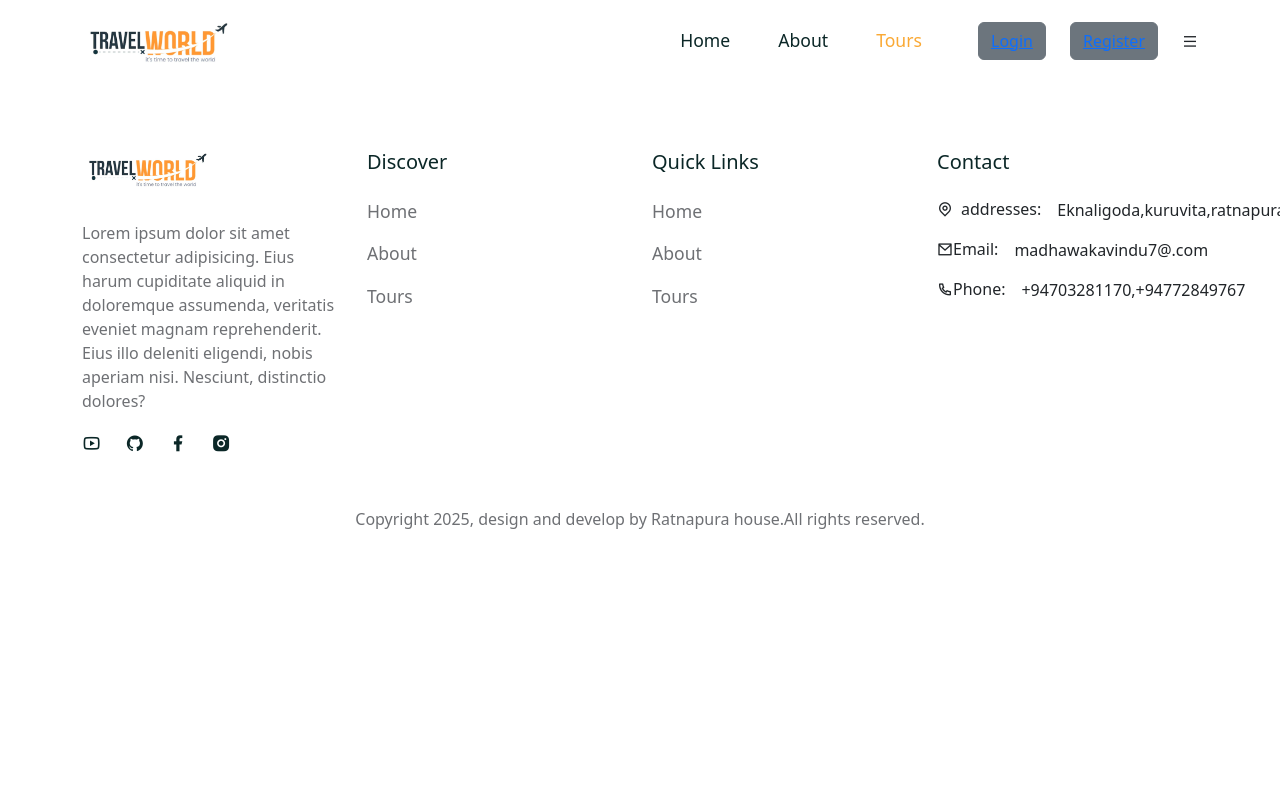
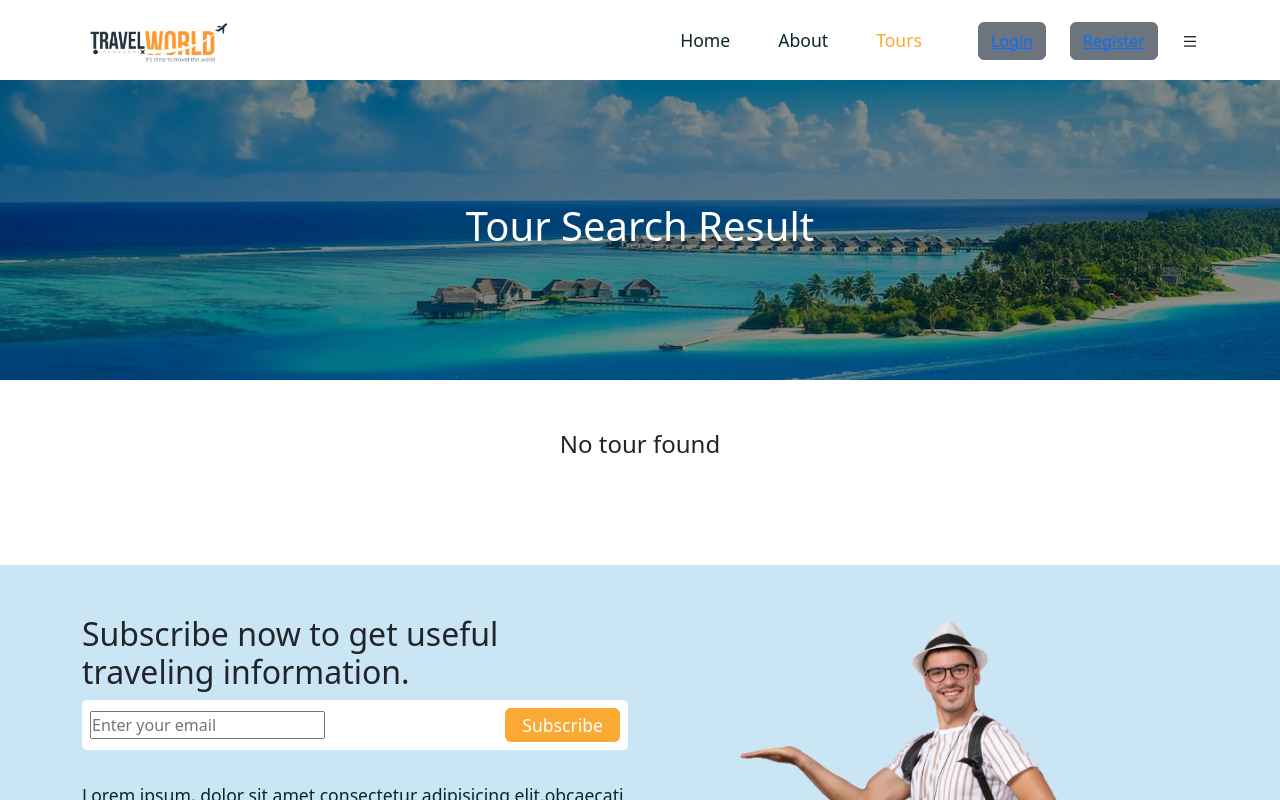
Before and after one commit to Chanuka999/Tours_and_Travels_Booking_Webiste, a React (Create React App) app in the folder tour-management/frontend/: page /tours/search in a window 1280 px wide. Shown: the top 800 px of the page. Built offline with nearby package versions, Linux system fonts and the light colour scheme; a web font is replaced by a local one.

Commit message:
feat: implement SearchResultList component with data handling and rendering

```diff
--- a/tour-management/frontend/src/Pages/SearchResultList.jsx
+++ b/tour-management/frontend/src/Pages/SearchResultList.jsx
@@ -1,7 +1,42 @@
-import React from "react";
+import React , {useState} from "react";
+
+import CommonSection from "./../Shared/CommonSection";
+import { Container, Row,Col  } from "reactstrap";
+
+import { useLocation } from "react-router-dom";
+import TourCard from './../Shared/TourCard';
+
+import Newsletter from './../Shared/Newsletter';
 
 const SearchResultList = () => {
-  return <div></div>;
+  const location = useLocation();
+
+  // Fix: Ensure data is always an array to avoid errors if location.state is undefined or not an array
+  const [data] = useState(Array.isArray(location.state) ? location.state : []);
+
+
+
+  return (
+      <>
+      <CommonSection title = {'Tour Search Result'} />
+      <section>
+        <Container>
+          <Row>
+               {!data || data.length == 0 ? (
+                <h4 className="text-center">No tour found</h4>
+               ) : (
+                data?.map(tour => (
+                  <Col lg="3" className="mb-4" key={tour._id}>
+                    <TourCard tour={tour} />
+                  </Col>
+                ))
+               )}
+             </Row>
+          </Container>
+      </section>
+      <Newsletter/>
+      </>
+  );
 };
 
 export default SearchResultList;
```
